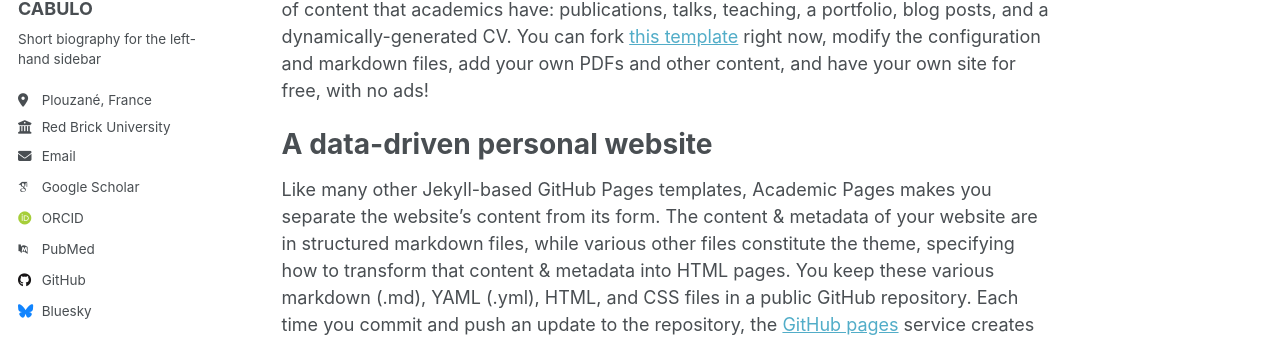
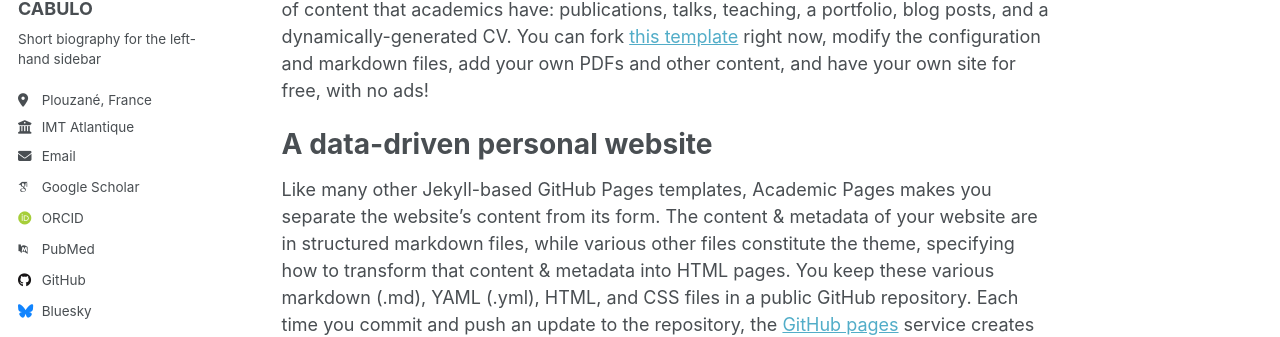
Before and after one commit to Klisver-Reyes/Klisver-Reyes.github.io, a Jekyll site: the page built from _pages/about.md, in a window 1280 px wide. Shown: the part 308-645 px from the top of the page. Built offline with Jekyll 4.4.1, drawn with Linux system fonts in a browser that asks for light colours; some web fonts are replaced.

Commit message:
Update _config.yml

```diff
--- a/_config.yml
+++ b/_config.yml
@@ -27,7 +27,7 @@ author:
   pronouns         : # example: "she/her"
   bio              : "Short biography for the left-hand sidebar"
   location         : "Plouzané, France"
-  employer         : "Red Brick University"
+  employer         : "IMT Atlantique"
   uri              : # URL
   email            : "klisver.reyes-cabulo@eimt-atlantique.net"
 
```
